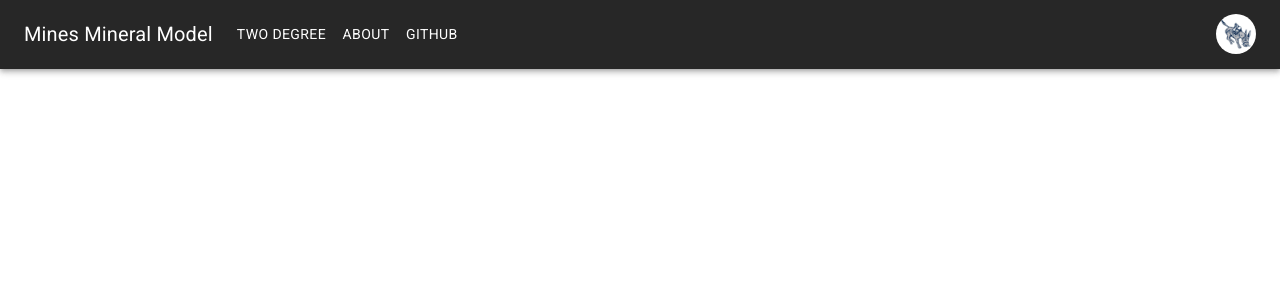
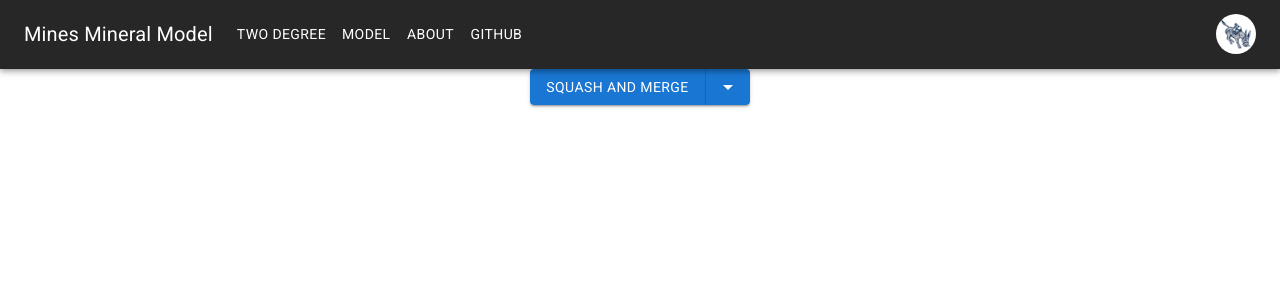
Before and after one commit to mtanner161/msmwebapp, a React (Create React App) app: page /Model in a window 1280 px wide. Shown: the top 300 px of the page. Built offline with nearby package versions, Linux system fonts and the light colour scheme.

Commit message:
working on trying to add a model navigation page

```diff
--- a/src/App.js
+++ b/src/App.js
@@ -5,6 +5,7 @@ import Home from "./componants/Home";
 import Navbar from "./componants/Navbar";
 import Run from "./componants/pages/RunModel";
 import About from "./componants/pages/About";
+import Model from "./componants/pages/Model";
 
 function App() {
   return (
@@ -13,6 +14,7 @@ function App() {
       <Routes>
         <Route path="/msmwebapp" element={<Home />} />
         <Route path="Two%20Degree" element={<Run />} />
+        <Route path="Model" element={<Model />} />
         <Route path="Github" element={<Github />} />
         <Route path="About" element={<About />} />
       </Routes>
--- a/src/componants/Home.css
+++ b/src/componants/Home.css
@@ -1,8 +1,8 @@
 .background-color {
   background-color: #191c21;
-  height: 100%;
+  height: 100vh;
   text-align: center;
-  color: beige;
+  color: white;
 }
 
 .accordion {
@@ -22,6 +22,12 @@
 }
 
 .stepper{
-  display: flex;
+  display: inline-flex;
+  flex-direction: row;
   justify-content: center;
+  gap: 35px;
 }
+
+.padding-left{
+  padding-left: 15px;
+}
--- a/src/componants/Home.js
+++ b/src/componants/Home.js
@@ -13,11 +13,15 @@ const Home = () => {
       <h1>Mines Mineral Model</h1>
       <h2>by Michael Tanner and Wilson Martin</h2>
       <br></br>
+      <h2>
+        How to use the model and development phases January 2021 through May
+        2022
+      </h2>
+      <br></br>
       <div className="stepper">
-        <StepperBetter />
-      </div>
-      <br></br>
-      <div className="accordion">
+        <div className="padding-left">
+          <StepperBetter />
+        </div>
         <Accordion />
       </div>
     </div>
--- a/src/componants/Navbar.js
+++ b/src/componants/Navbar.js
@@ -15,7 +15,7 @@ import { createTheme, ThemeProvider } from "@mui/material/styles";
 import { Link } from "react-router-dom";
 import Blaster from "./images/blaster.jpg";
 
-const pages = ["Two Degree", "About", "GitHub"];
+const pages = ["Two Degree", "Model", "About", "GitHub"];
 const settings = ["Profile", "Logout"];
 
 const darkTheme = createTheme({
--- a/src/componants/Stepper.js
+++ b/src/componants/Stepper.js
@@ -7,25 +7,27 @@ import StepContent from "@mui/material/StepContent";
 import Button from "@mui/material/Button";
 import Paper from "@mui/material/Paper";
 import Typography from "@mui/material/Typography";
+import { createTheme, ThemeProvider } from "@mui/material/styles";
+
+const darkTheme = createTheme({
+  palette: {
+    mode: "dark",
+  },
+});
 
 const steps = [
   {
-    label: "Select campaign settings",
-    description: `For each ad campaign that you create, you can control how much
-              you're willing to spend on clicks and conversions, which networks
-              and geographical locations you want your ads to show on, and more.`,
+    label: "Choose Your Model",
+    description: `Click the Model tab in in the navigation bar to choose a specific IEA energy scenerio to run`,
   },
   {
-    label: "Create an ad group",
+    label: "View/Export Results",
     description:
-      "An ad group contains one or more ads which target a shared set of keywords.",
+      "Examine the results via charts and export any data needed to further analysis in other tools. ",
   },
   {
-    label: "Create an ad",
-    description: `Try out different ad text to see what brings in the most customers,
-              and learn how to enhance your ads using features like ad extensions.
-              If you run into any problems with your ads, find out how to tell if
-              they're running and how to resolve approval issues.`,
+    label: "Analysis",
+    description: `The goal of this model is for users to extend and utilize these results in order to help drive a clearer understand of the minerals required to complete these energy transition scenerios`,
   },
 ];
 
@@ -46,6 +48,7 @@ export default function StepperBetter() {
 
   return (
     <Box sx={{ maxWidth: 600 }}>
+      <ThemeProvider theme={darkTheme}>
         <Stepper
           activeStep={activeStep}
           orientation="vertical"
@@ -86,6 +89,7 @@ export default function StepperBetter() {
             </Button>
           </Paper>
         )}
+      </ThemeProvider>
     </Box>
   );
 }
--- /dev/null
+++ b/src/componants/pages/Model.js
@@ -0,0 +1,102 @@
+import React from "react";
+import "../Model.css";
+import Button from "@mui/material/Button";
+import ButtonGroup from "@mui/material/ButtonGroup";
+import ArrowDropDownIcon from "@material-ui/icons/ArrowDropDown";
+import ClickAwayListener from "@mui/material/ClickAwayListener";
+import Grow from "@mui/material/Grow";
+import Paper from "@mui/material/Paper";
+import Popper from "@mui/material/Popper";
+import MenuItem from "@mui/material/MenuItem";
+import MenuList from "@mui/material/MenuList";
+import { Link } from "react-router-dom";
+
+const options = [
+  "Create a merge commit",
+  "Squash and merge",
+  "Rebase and merge",
+];
+
+const Model = () => {
+  const [open, setOpen] = React.useState(false);
+  const anchorRef = React.useRef(null);
+  const [selectedIndex, setSelectedIndex] = React.useState(1);
+
+  const handleClick = () => {
+    console.info(`You clicked ${options[selectedIndex]}`);
+  };
+
+  const handleMenuItemClick = (event, index) => {
+    setSelectedIndex(index);
+    setOpen(false);
+  };
+
+  const handleToggle = () => {
+    setOpen((prevOpen) => !prevOpen);
+  };
+
+  const handleClose = (event) => {
+    if (anchorRef.current && anchorRef.current.contains(event.target)) {
+      return;
+    }
+
+    setOpen(false);
+  };
+
+  return (
+    <React.Fragment>
+      <ButtonGroup
+        variant="contained"
+        ref={anchorRef}
+        aria-label="split button"
+      >
+        <Button onClick={handleClick}>{options[selectedIndex]}</Button>
+        <Button
+          size="small"
+          aria-controls={open ? "split-button-menu" : undefined}
+          aria-expanded={open ? "true" : undefined}
+          aria-label="select merge strategy"
+          aria-haspopup="menu"
+          onClick={handleToggle}
+        >
+          <ArrowDropDownIcon />
+        </Button>
+      </ButtonGroup>
+      <Popper
+        open={open}
+        anchorEl={anchorRef.current}
+        role={undefined}
+        transition
+        disablePortal
+      >
+        {({ TransitionProps, placement }) => (
+          <Grow
+            {...TransitionProps}
+            style={{
+              transformOrigin:
+                placement === "bottom" ? "center top" : "center bottom",
+            }}
+          >
+            <Paper>
+              <ClickAwayListener onClickAway={handleClose}>
+                <MenuList id="split-button-menu" autoFocusItem>
+                  {options.map((option, index) => (
+                    <MenuItem
+                      key={option}
+                      selected={index === selectedIndex}
+                      onClick={(event) => handleMenuItemClick(event, index)}
+                    >
+                      {option}
+                    </MenuItem>
+                  ))}
+                </MenuList>
+              </ClickAwayListener>
+            </Paper>
+          </Grow>
+        )}
+      </Popper>
+    </React.Fragment>
+  );
+};
+
+export default Model;
```
Also changed, not shown: src/componants/Model.css (added). Lines whose indentation alone changed are shown as unchanged.
